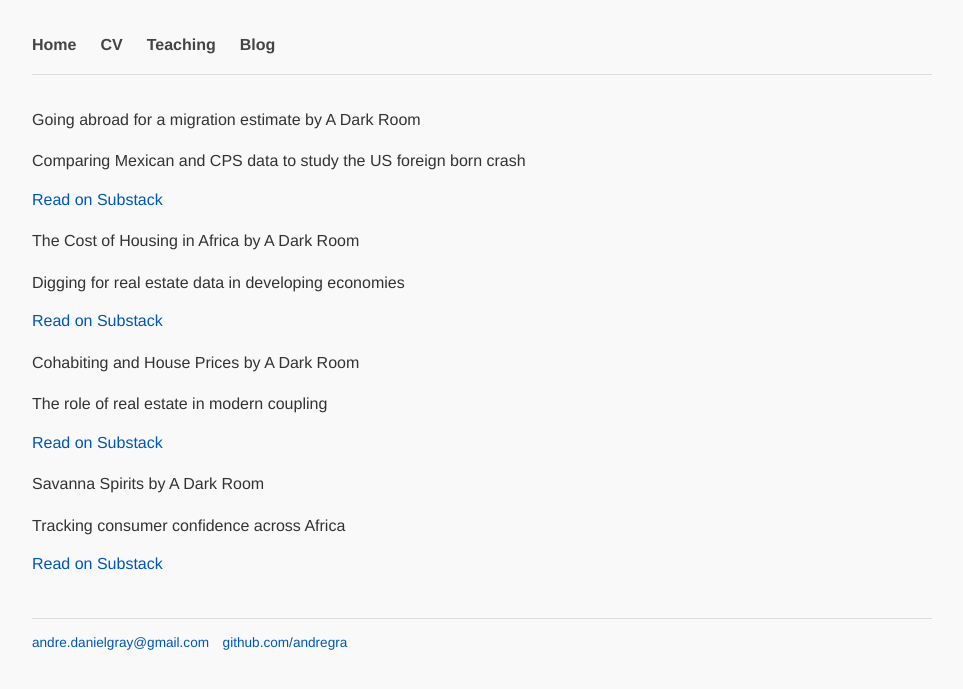
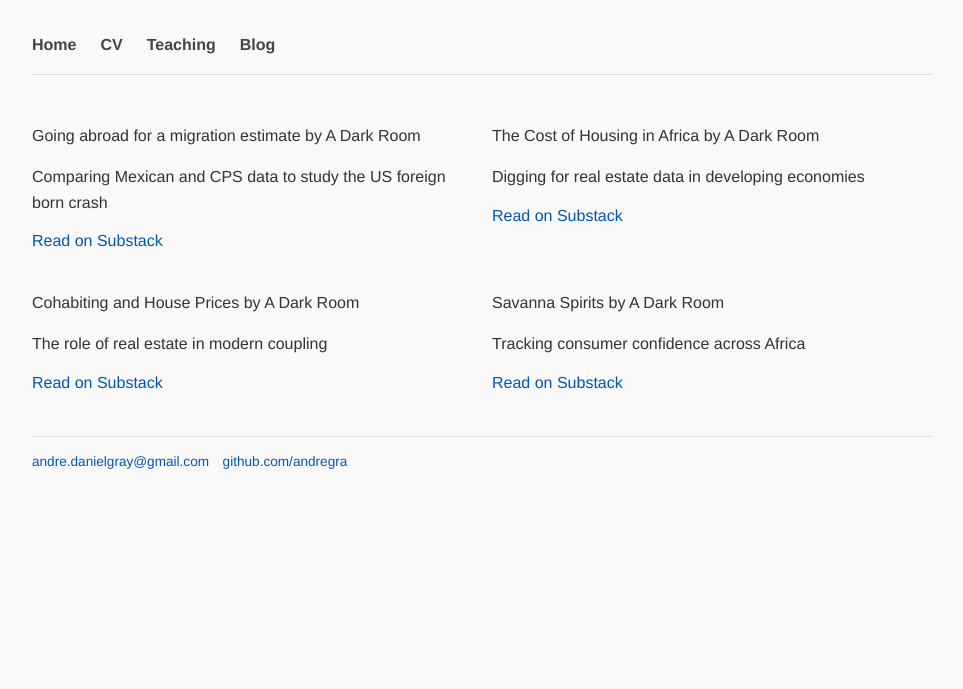
Before and after one commit to andregra/andregra.github.io, a Jekyll site: the page built from blog.md, in a window 1280 px wide. Shown: the top 689 px of the page, without its empty margins (158-1121 px from the left). Built offline with Jekyll 4.4.1, drawn with Linux system fonts in a browser that asks for light colours; a script that is not in the unit is left out.

Commit message:
Update blog.md

```diff
--- a/blog.md
+++ b/blog.md
@@ -4,7 +4,7 @@
 permalink: /blog/
 ---
 
-<div >
+<div class="substack-grid">
 
   <div class="substack-post-embed"><p lang="en">Going abroad for a migration estimate by A Dark Room</p><p>Comparing Mexican and CPS data to study the US foreign born crash</p><a data-post-link href="https://adarkroom.substack.com/p/going-abroad-for-a-migration-estimate">Read on Substack</a></div>
 
@@ -12,7 +12,7 @@
 
  <div class="substack-post-embed"><p lang="en">Cohabiting and House Prices by A Dark Room</p><p>The role of real estate in modern coupling</p><a data-post-link href="https://adarkroom.substack.com/p/cohabiting-and-house-prices">Read on Substack</a></div><script async src="https://substack.com/embedjs/embed.js" charset="utf-8"></script>
 
-  <div class="substack-post-embed"><p lang="en">Savanna Spirits by A Dark Room</p><p>Tracking consumer confidence across Africa</p><a data-post-link href="https://adarkroom.substack.com/p/savanna-spirits">Read on Substack</a></div>
+ <div class="substack-post-embed"><p lang="en">Savanna Spirits by A Dark Room</p><p>Tracking consumer confidence across Africa</p><a data-post-link href="https://adarkroom.substack.com/p/savanna-spirits">Read on Substack</a></div><script async src="https://substack.com/embedjs/embed.js" charset="utf-8"></script>
 
 </div>
 <script async src="https://substack.com/embedjs/embed.js" charset="utf-8"></script>
```
